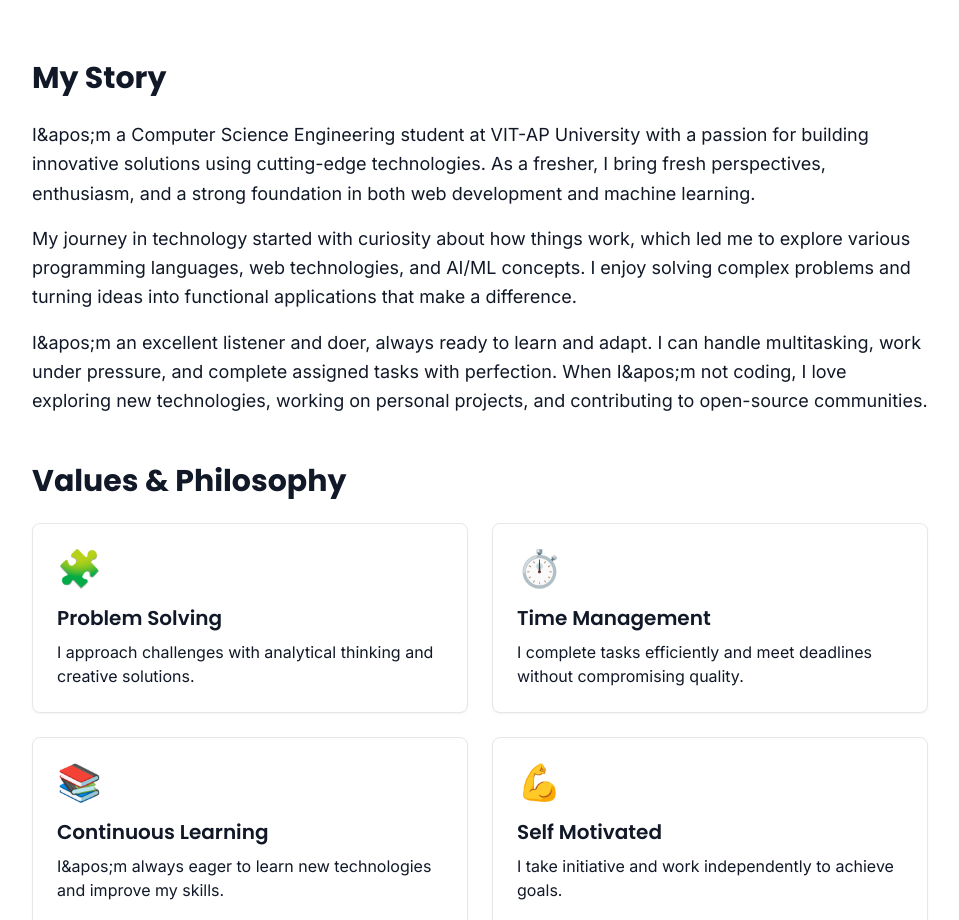
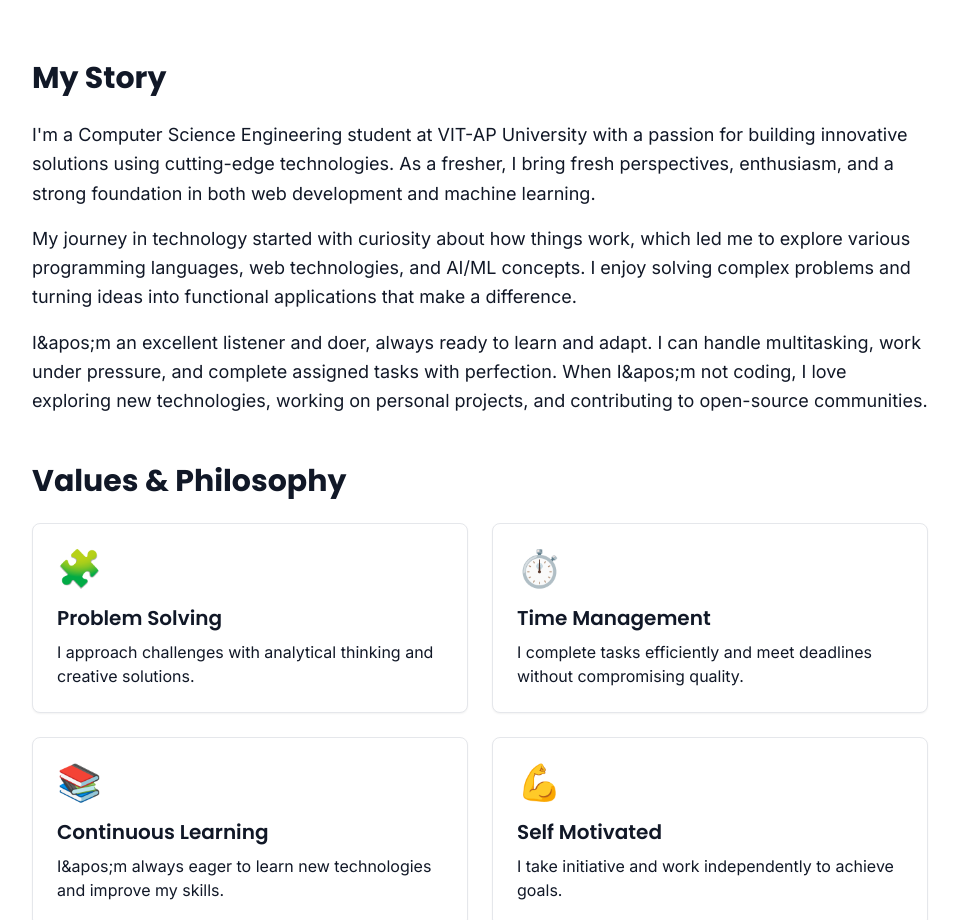
Before and after one commit to Sai-Naman-Gangiredla/PORTFOLIO, a Next.js app: page /about in a window 1280 px wide. Shown: the part 960-1880 px from the top of the page, without its empty margins (160-1119 px from the left). Built offline with nearby package versions, Linux system fonts and the light colour scheme.

Commit message:
Fix apostrophe HTML entity in personal bio
Corrected HTML entity for apostrophe in bio.

```diff
--- a/src/data/personal.ts
+++ b/src/data/personal.ts
@@ -5,7 +5,7 @@ export const personalInfo = {
   phone: "+91 7288090320",
   location: "Visakhapatnam, India",
   bio: [
-    "I&apos;m a Computer Science Engineering student at VIT-AP University with a passion for building innovative solutions using cutting-edge technologies. As a fresher, I bring fresh perspectives, enthusiasm, and a strong foundation in both web development and machine learning.",
+    "I'm a Computer Science Engineering student at VIT-AP University with a passion for building innovative solutions using cutting-edge technologies. As a fresher, I bring fresh perspectives, enthusiasm, and a strong foundation in both web development and machine learning.",
     "My journey in technology started with curiosity about how things work, which led me to explore various programming languages, web technologies, and AI/ML concepts. I enjoy solving complex problems and turning ideas into functional applications that make a difference.",
     "I&apos;m an excellent listener and doer, always ready to learn and adapt. I can handle multitasking, work under pressure, and complete assigned tasks with perfection. When I&apos;m not coding, I love exploring new technologies, working on personal projects, and contributing to open-source communities."
   ],
```
